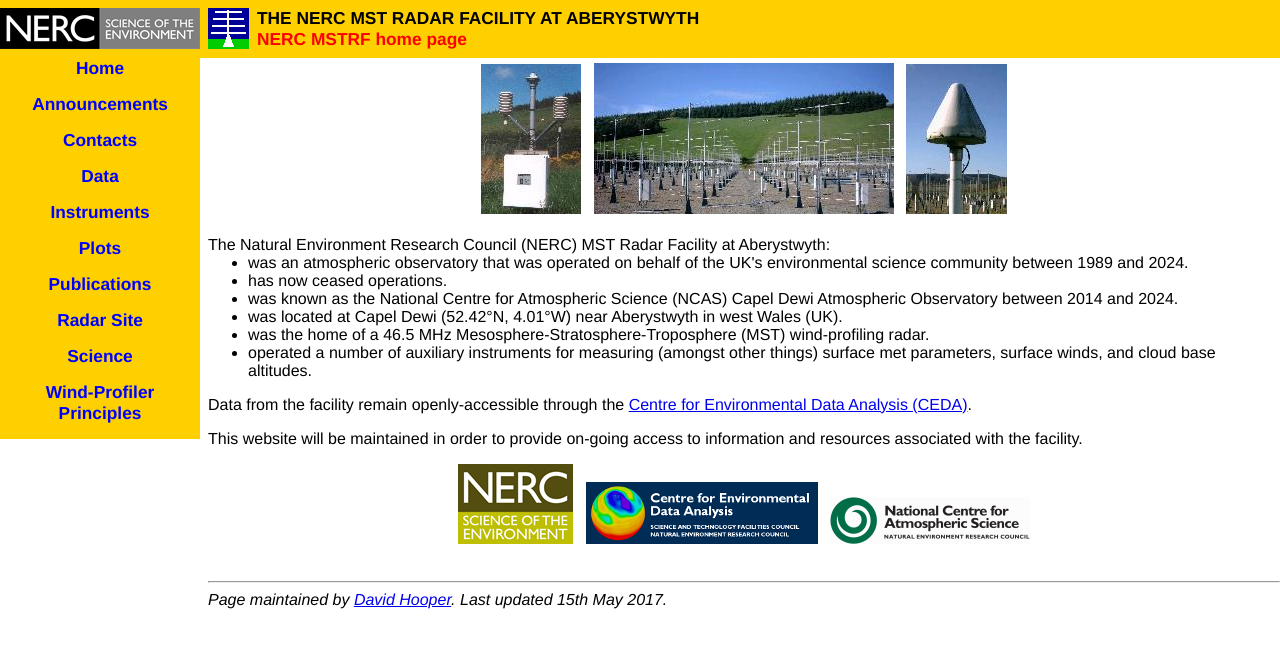
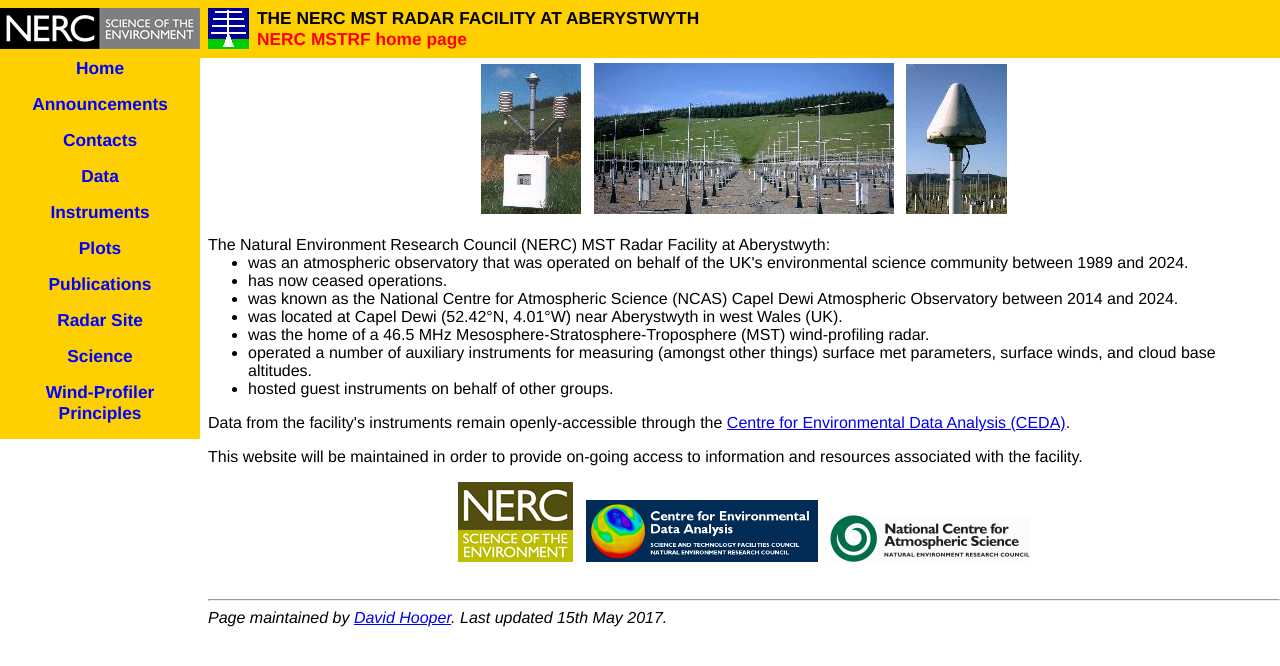
Before and after one commit to dahooper/nerc_mstrf_website, a Jekyll site: the page built from docs/index.html, in a window 1280 px wide. Shown: the top 666 px of the page. Built offline with Jekyll 4.4.1, drawn with Linux system fonts in a browser that asks for light colours.

Commit message:
Update index.html

```diff
--- a/docs/index.html
+++ b/docs/index.html
@@ -24,9 +24,10 @@
   <li>operated a number of auxiliary instruments for measuring (amongst
    other things) surface met parameters, surface winds, and cloud base
    altitudes.</li>
+  <li>hosted guest instruments on behalf of other groups.</li>
 </ul>
 
-<p>Data from the facility remain openly-accessible through
+<p>Data from the facility's instruments remain openly-accessible through
 the <a href="http://catalogue.ceda.ac.uk/uuid/bd095d86e4a9f0c706b08058dbad3b31">Centre
 for Environmental Data Analysis (CEDA)</a>.</p>
 
```
Lines whose indentation alone changed are shown as unchanged.
